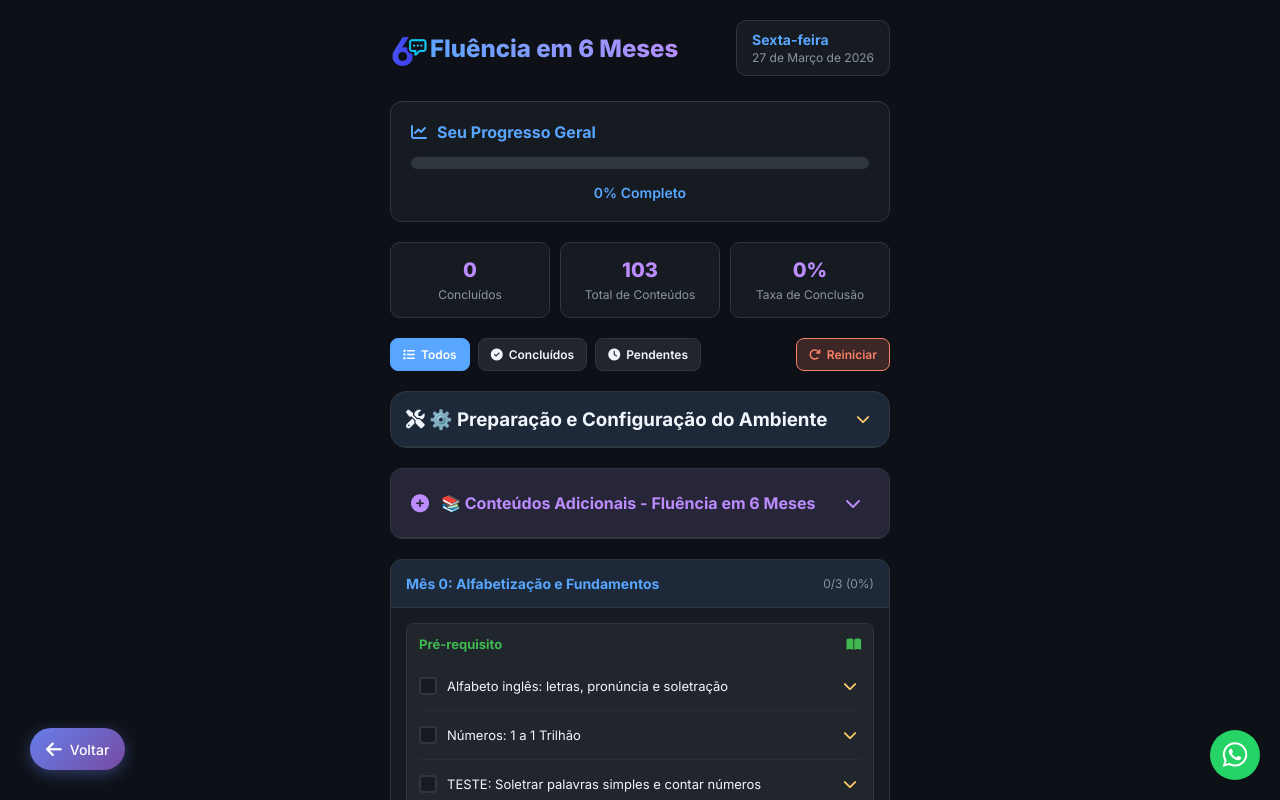
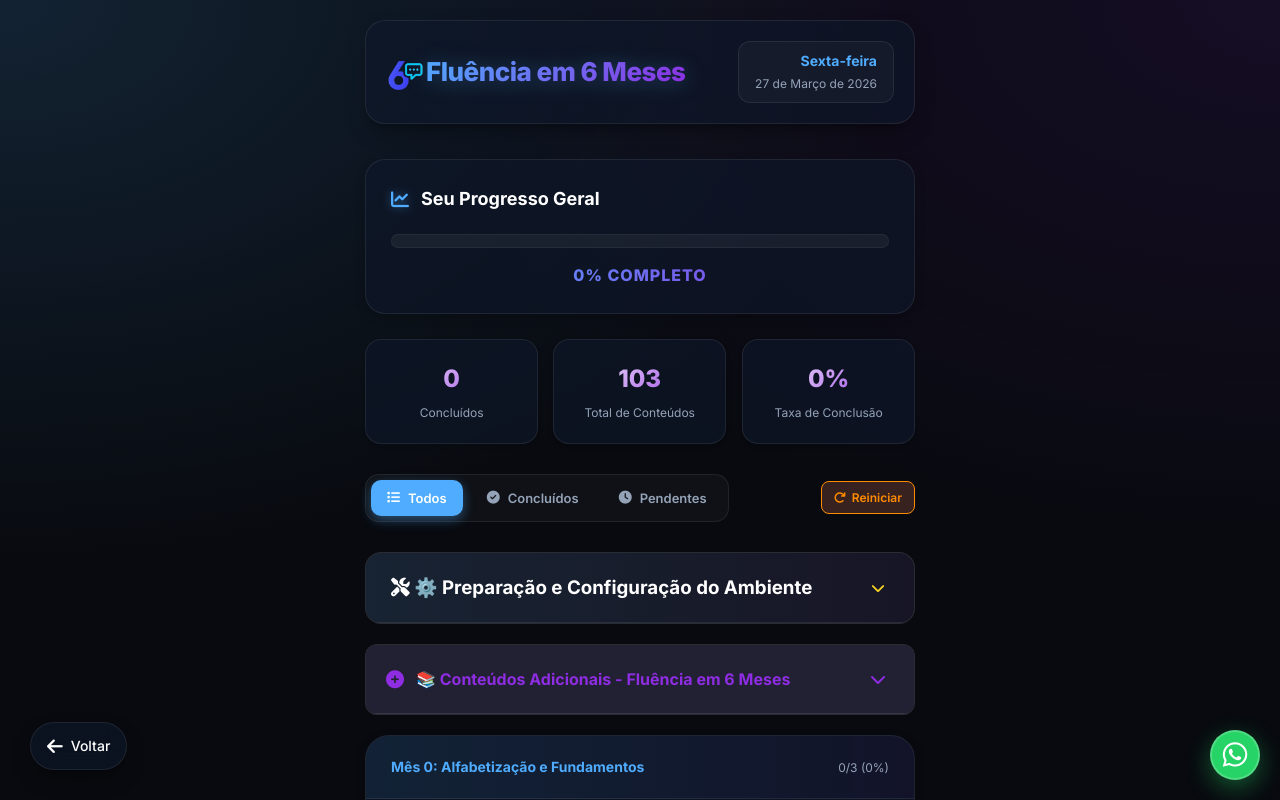
Before and after one commit to kaiquebazil/links, a website with bundled scripts: page 6meses.html in a window 1280 px wide. Shown: the top 800 px of the page. Built offline with nearby package versions, Linux system fonts and the light colour scheme; grey boxes are pictures that could not be loaded.

Commit message:
style: modernize 6meses page with glassmorphism and improved UI

```diff
--- a/css/6meses.css
+++ b/css/6meses.css
@@ -6,24 +6,35 @@
   display: flex;
   justify-content: space-between;
   align-items: center;
-  margin-bottom: 25px;
+  margin-bottom: 35px;
   flex-wrap: wrap;
+  padding: 20px;
+  background: var(--glass-bg);
+  backdrop-filter: var(--glass-blur);
+  -webkit-backdrop-filter: var(--glass-blur);
+  border-radius: 20px;
+  border: 1px solid var(--glass-border);
+  box-shadow: var(--shadow-lg);
+  gap: 15px;
 }
 
 .app-title {
-  font-size: 24px;
+  font-size: 26px;
   font-weight: 800;
-  background: linear-gradient(45deg, var(--accent-color), var(--accent-purple));
+  letter-spacing: -0.5px;
+  background: linear-gradient(135deg, var(--accent-color), var(--accent-purple));
   -webkit-background-clip: text;
   -webkit-text-fill-color: transparent;
   background-clip: text;
+  filter: drop-shadow(0 2px 10px rgba(79, 172, 254, 0.3));
 }
 
 .date-info {
-  background-color: var(--card-bg);
-  border-radius: 10px;
-  padding: 10px 15px;
-  border: 1px solid var(--border-color);
+  background: rgba(255, 255, 255, 0.03);
+  border-radius: 12px;
+  padding: 8px 16px;
+  border: 1px solid var(--glass-border);
+  text-align: right;
 }
 
 .current-day {
@@ -485,37 +496,54 @@
 
 /* Progresso */
 .progress-container {
-  background-color: var(--card-bg);
-  border-radius: 12px;
-  padding: 20px;
+  background: var(--glass-bg);
+  backdrop-filter: var(--glass-blur);
+  -webkit-backdrop-filter: var(--glass-blur);
+  border-radius: 20px;
+  padding: 25px;
+  margin-bottom: 25px;
+  border: 1px solid var(--glass-border);
+  box-shadow: var(--shadow-md);
+}
+
+.section-title {
+  font-size: 18px;
+  font-weight: 700;
   margin-bottom: 20px;
-  border: 1px solid var(--border-color);
-}
-
-.section-title {
-  font-size: 16px;
-  font-weight: 700;
-  margin-bottom: 15px;
+  color: var(--text-primary);
+  display: flex;
+  align-items: center;
+  gap: 12px;
+}
+
+.section-title i {
   color: var(--accent-color);
-  display: flex;
-  align-items: center;
-  gap: 10px;
+  filter: drop-shadow(0 0 5px rgba(79, 172, 254, 0.5));
 }
 
 .progress-bar {
-  height: 12px;
-  background-color: var(--progress-bg);
-  border-radius: 6px;
+  height: 14px;
+  background: rgba(255, 255, 255, 0.05);
+  border-radius: 100px;
   margin: 15px 0;
   overflow: hidden;
+  border: 1px solid rgba(255, 255, 255, 0.05);
 }
 
 .progress {
   height: 100%;
-  border-radius: 6px;
-  background: linear-gradient(90deg, var(--accent-color), var(--accent-purple));
+  border-radius: 100px;
+  background: linear-gradient(90deg, var(--accent-color), var(--accent-purple), var(--accent-color));
+  background-size: 200% 100%;
+  animation: progressShine 3s linear infinite;
   width: 0%;
-  transition: width 0.5s ease;
+  transition: width 1s cubic-bezier(0.34, 1.56, 0.64, 1);
+  box-shadow: 0 0 15px rgba(79, 172, 254, 0.4);
+}
+
+@keyframes progressShine {
+  0% { background-position: 200% 0; }
+  100% { background-position: -200% 0; }
 }
 
 .progress-text {
@@ -529,28 +557,38 @@
 .stats {
   display: grid;
   grid-template-columns: repeat(3, 1fr);
-  gap: 10px;
-  margin-bottom: 20px;
+  gap: 15px;
+  margin-bottom: 30px;
 }
 
 .stat-card {
-  background-color: var(--card-bg);
-  border-radius: 10px;
-  padding: 15px;
-  border: 1px solid var(--border-color);
+  background: var(--glass-bg);
+  backdrop-filter: var(--glass-blur);
+  -webkit-backdrop-filter: var(--glass-blur);
+  border-radius: 16px;
+  padding: 20px 10px;
+  border: 1px solid var(--glass-border);
   text-align: center;
-  transition: transform 0.3s ease;
+  transition: var(--transition);
+  box-shadow: var(--shadow-sm);
 }
 
 .stat-card:hover {
-  transform: translateY(-2px);
+  transform: translateY(-5px);
+  background: var(--card-hover);
+  border-color: rgba(255, 255, 255, 0.2);
+  box-shadow: var(--shadow-lg);
 }
 
 .stat-number {
-  font-size: 20px;
+  font-size: 24px;
   font-weight: 800;
-  color: var(--accent-purple);
+  color: var(--text-primary);
   margin-bottom: 5px;
+  display: block;
+  background: linear-gradient(135deg, #fff, var(--accent-purple));
+  -webkit-background-clip: text;
+  -webkit-text-fill-color: transparent;
 }
 
 .stat-label {
@@ -651,38 +689,45 @@
 .controls {
   display: flex;
   justify-content: space-between;
-  margin-bottom: 20px;
+  align-items: center;
+  margin-bottom: 30px;
+  gap: 15px;
+  flex-wrap: wrap;
+}
+
+.filter-buttons {
+  display: flex;
   gap: 10px;
-}
-
-.filter-buttons {
-  display: flex;
-  gap: 8px;
+  background: rgba(255, 255, 255, 0.03);
+  padding: 5px;
+  border-radius: 14px;
+  border: 1px solid var(--glass-border);
 }
 
 .filter-btn {
-  background-color: var(--button-bg);
-  border: 1px solid var(--border-color);
-  border-radius: 8px;
-  padding: 8px 12px;
-  color: var(--text-primary);
-  font-size: 12px;
+  background: transparent;
+  border: none;
+  border-radius: 10px;
+  padding: 10px 16px;
+  color: var(--text-secondary);
+  font-size: 13px;
   font-weight: 600;
   cursor: pointer;
   display: flex;
   align-items: center;
-  gap: 6px;
-  transition: all 0.3s ease;
+  gap: 8px;
+  transition: var(--transition);
 }
 
 .filter-btn:hover {
-  background-color: var(--button-hover);
+  color: var(--text-primary);
+  background: rgba(255, 255, 255, 0.05);
 }
 
 .filter-btn.active {
-  background-color: var(--accent-color);
-  border-color: var(--accent-color);
+  background: var(--accent-color);
   color: white;
+  box-shadow: 0 4px 12px rgba(79, 172, 254, 0.4);
 }
 
 .reset-btn {
@@ -1191,22 +1236,28 @@
 }
 
 .month-card {
-  background-color: var(--card-bg);
-  border-radius: 12px;
-  border: 1px solid var(--border-color);
+  background: var(--glass-bg);
+  backdrop-filter: var(--glass-blur);
+  -webkit-backdrop-filter: var(--glass-blur);
+  border-radius: 24px;
+  border: 1px solid var(--glass-border);
   overflow: hidden;
-  transition: transform 0.3s ease;
+  transition: var(--transition);
+  margin-bottom: 20px;
+  box-shadow: var(--shadow-md);
 }
 
 .month-card:hover {
-  transform: translateY(-2px);
+  transform: translateY(-5px);
+  border-color: rgba(255, 255, 255, 0.15);
+  box-shadow: var(--shadow-lg);
 }
 
 .month-header,
 .week-zero-header {
-  background-color: rgba(88, 166, 255, 0.1);
-  padding: 15px;
-  border-bottom: 1px solid var(--border-color);
+  background: linear-gradient(to right, rgba(79, 172, 254, 0.1), rgba(142, 45, 226, 0.05));
+  padding: 20px 25px;
+  border-bottom: 1px solid var(--glass-border);
   display: flex;
   justify-content: space-between;
   align-items: center;
@@ -1231,20 +1282,27 @@
 }
 
 .week-card {
-  background-color: var(--button-bg);
-  border-radius: 8px;
-  padding: 12px;
-  border: 1px solid var(--border-color);
+  background: rgba(255, 255, 255, 0.03);
+  border-radius: 18px;
+  padding: 20px;
+  border: 1px solid var(--glass-border);
+  transition: var(--transition);
+}
+
+.week-card:hover {
+  background: rgba(255, 255, 255, 0.05);
+  border-color: rgba(255, 255, 255, 0.1);
 }
 
 .week-title {
   font-weight: 700;
-  margin-bottom: 10px;
+  margin-bottom: 15px;
   color: var(--accent-green);
   display: flex;
   align-items: center;
   justify-content: space-between;
-  font-size: 13px;
+  font-size: 15px;
+  letter-spacing: -0.2px;
 }
 
 .content-list {
@@ -1383,25 +1441,29 @@
 .video-card {
   display: flex;
   align-items: center;
-  gap: 10px;
-  padding: 10px;
-  background-color: rgba(88, 166, 255, 0.1);
-  border: 1px solid rgba(88, 166, 255, 0.3);
-  border-radius: 8px;
+  gap: 15px;
+  padding: 15px;
+  background: rgba(255, 255, 255, 0.03);
+  border: 1px solid var(--glass-border);
+  border-radius: 14px;
   text-decoration: none;
   color: var(--text-primary);
-  transition: all 0.3s ease;
+  transition: var(--transition);
+  margin-top: 10px;
 }
 
 .video-card:hover {
-  background-color: rgba(88, 166, 255, 0.2);
-  transform: translateX(5px);
+  background: rgba(255, 255, 255, 0.08);
+  border-color: var(--accent-color);
+  transform: translateX(8px);
+  box-shadow: var(--shadow-md);
 }
 
 .video-icon {
   color: var(--accent-color);
-  font-size: 16px;
+  font-size: 28px;
   flex-shrink: 0;
+  filter: drop-shadow(0 0 8px rgba(79, 172, 254, 0.4));
 }
 
 .video-info {
@@ -1431,25 +1493,40 @@
 }
 
 .material-item {
-  padding: 8px 0;
-  padding-left: 20px;
+  padding: 12px 15px;
+  padding-left: 35px;
   position: relative;
-  font-size: 12px;
-  color: var(--text-secondary);
+  font-size: 13px;
+  color: var(--text-secondary);
+  background: rgba(255, 255, 255, 0.02);
+  border-radius: 10px;
+  margin-bottom: 8px;
+  transition: var(--transition);
+}
+
+.material-item:hover {
+  background: rgba(255, 255, 255, 0.05);
+  color: var(--text-primary);
 }
 
 .material-item:before {
-  content: "•";
+  content: "\f15c";
+  font-family: "Font Awesome 6 Free";
+  font-weight: 900;
   position: absolute;
-  left: 8px;
+  left: 12px;
   color: var(--accent-purple);
-  font-size: 14px;
+  font-size: 12px;
 }
 
 .material-link {
   color: var(--accent-purple);
   text-decoration: none;
-  transition: color 0.3s ease;
+  font-weight: 600;
+  transition: var(--transition);
+  display: inline-flex;
+  align-items: center;
+  gap: 5px;
 }
 
 .material-link:hover {
@@ -3651,41 +3728,46 @@
 }
 
 .week-zero-content-card {
-  border-radius: 10px;
-  border: 1px solid var(--border-color);
+  border-radius: 18px;
+  border: 1px solid var(--glass-border);
+  background: rgba(255, 255, 255, 0.02);
   overflow: hidden;
-  transition: all 0.3s ease;
+  transition: var(--transition);
+  margin-bottom: 12px;
 }
 
 .week-zero-content-card.completed {
   border-color: var(--accent-green);
-  background: rgba(59, 185, 80, 0.05);
+  background: rgba(0, 242, 254, 0.05);
+  box-shadow: 0 0 15px rgba(0, 242, 254, 0.1);
 }
 
 .content-card-header {
-  padding: 15px;
-  display: flex;
-  align-items: center;
-  gap: 12px;
+  padding: 18px;
+  display: flex;
+  align-items: center;
+  gap: 15px;
   cursor: pointer;
-  background: linear-gradient(135deg, rgba(102, 126, 234, 0.05), transparent);
+  background: linear-gradient(135deg, rgba(255, 255, 255, 0.03), transparent);
+  transition: var(--transition);
 }
 
 .content-card-header:hover {
-  background: linear-gradient(135deg, rgba(102, 126, 234, 0.1), transparent);
+  background: linear-gradient(135deg, rgba(255, 255, 255, 0.08), transparent);
 }
 
 .content-card-icon {
-  width: 40px;
-  height: 40px;
-  background: linear-gradient(135deg, var(--accent-color), #667eea);
-  border-radius: 10px;
+  width: 44px;
+  height: 44px;
+  background: linear-gradient(135deg, var(--accent-color), var(--accent-purple));
+  border-radius: 12px;
   display: flex;
   align-items: center;
   justify-content: center;
   color: white;
-  font-size: 16px;
+  font-size: 18px;
   flex-shrink: 0;
+  box-shadow: 0 4px 10px rgba(79, 172, 254, 0.3);
 }
 
 .content-card-title {
@@ -3947,3 +4029,79 @@
   border-radius: 12px;
   font-weight: 500;
 }
+/* === MODERN ENHANCEMENTS === */
+
+/* Smooth entrance for cards */
+@keyframes cardReveal {
+  from {
+    opacity: 0;
+    transform: translateY(30px) scale(0.95);
+  }
+  to {
+    opacity: 1;
+    transform: translateY(0) scale(1);
+  }
+}
+
+.month-card, .week-card, .stat-card, .progress-container {
+  animation: cardReveal 0.6s cubic-bezier(0.16, 1, 0.3, 1) both;
+}
+
+.month-card:nth-child(1) { animation-delay: 0.1s; }
+.month-card:nth-child(2) { animation-delay: 0.2s; }
+.month-card:nth-child(3) { animation-delay: 0.3s; }
+
+/* Custom Scrollbar */
+::-webkit-scrollbar {
+  width: 8px;
+}
+
+::-webkit-scrollbar-track {
+  background: var(--primary-bg);
+}
+
+::-webkit-scrollbar-thumb {
+  background: rgba(255, 255, 255, 0.1);
+  border-radius: 10px;
+  border: 2px solid var(--primary-bg);
+}
+
+::-webkit-scrollbar-thumb:hover {
+  background: var(--accent-color);
+}
+
+/* Glassmorphism for Back Button */
+.back-button {
+  background: var(--glass-bg) !important;
+  backdrop-filter: var(--glass-blur);
+  -webkit-backdrop-filter: var(--glass-blur);
+  border: 1px solid var(--glass-border) !important;
+  color: var(--text-primary) !important;
+  box-shadow: var(--shadow-lg) !important;
+  transition: var(--transition) !important;
+}
+
+.back-button:hover {
+  transform: translateY(-5px) scale(1.05) !important;
+  background: var(--accent-color) !important;
+  border-color: var(--accent-color) !important;
+  color: white !important;
+}
+
+/* WhatsApp Float Enhancement */
+.whatsapp-float {
+  box-shadow: 0 8px 25px rgba(37, 211, 102, 0.4) !important;
+  border: 2px solid rgba(255, 255, 255, 0.2);
+}
+
+/* Tooltip style for progress */
+.progress-text {
+  margin-top: 10px;
+  font-size: 16px;
+  letter-spacing: 1px;
+  text-transform: uppercase;
+  background: linear-gradient(90deg, var(--accent-color), var(--accent-purple));
+  -webkit-background-clip: text;
+  -webkit-text-fill-color: transparent;
+  font-weight: 800;
+}
--- a/css/geral.css
+++ b/css/geral.css
@@ -8,41 +8,55 @@
 }
 
 :root {
-  --primary-bg: #0d1117;
-  --card-bg: #161b22;
-  --accent-color: #58a6ff;
-  --accent-green: #3fb950;
-  --accent-purple: #bc8cff;
-  --accent-orange: #f78166;
-  --accent-yellow: #ffcb6b;
-  --accent-pink: #ff7b72;
-  --text-primary: #f0f6fc;
-  --text-secondary: #8b949e;
-  --border-color: #30363d;
-  --button-bg: #21262d;
-  --button-hover: #30363d;
-  --progress-bg: #30363d;
-  --border-color: #30363d;
-  --button-bg: #21262d;
-  --button-hover: #30363d;
-  --divider-color: #30363d;
+  /* Modern Dark Palette */
+  --primary-bg: #080a0f;
+  --card-bg: rgba(22, 27, 34, 0.7);
+  --card-hover: rgba(30, 35, 45, 0.85);
+  --accent-color: #4facfe;
+  --accent-purple: #8e2de2;
+  --accent-green: #00f2fe;
+  --accent-orange: #ff8c00;
+  --accent-yellow: #f9d423;
+  --accent-pink: #ff5e62;
+
+  --text-primary: #ffffff;
+  --text-secondary: #94a3b8;
+  --border-color: rgba(255, 255, 255, 0.1);
+  --button-bg: #1e293b;
+  --button-hover: #334155;
+  --progress-bg: rgba(255, 255, 255, 0.05);
+  --divider-color: rgba(255, 255, 255, 0.05);
+
+  /* Glassmorphism & Effects */
+  --glass-bg: rgba(15, 23, 42, 0.65);
+  --glass-border: rgba(255, 255, 255, 0.08);
+  --glass-blur: blur(12px);
+  --shadow-sm: 0 2px 4px rgba(0, 0, 0, 0.1);
+  --shadow-md: 0 4px 12px rgba(0, 0, 0, 0.2);
+  --shadow-lg: 0 10px 25px -5px rgba(0, 0, 0, 0.3), 0 8px 10px -6px rgba(0, 0, 0, 0.3);
+  --transition: all 0.3s cubic-bezier(0.4, 0, 0.2, 1);
 }
 
 body {
   background-color: var(--primary-bg);
+  background-image:
+    radial-gradient(at 0% 0%, rgba(79, 172, 254, 0.15) 0, transparent 50%),
+    radial-gradient(at 100% 0%, rgba(142, 45, 226, 0.1) 0, transparent 50%);
+  background-attachment: fixed;
   color: var(--text-primary);
   min-height: 100vh;
   font-weight: 400;
   padding: 20px;
+  line-height: 1.6;
 }
 
 .container {
   width: 100%;
-  max-width: 500px;
+  max-width: 550px; /* Aumentado levemente para melhor aproveitamento */
   margin: 0 auto;
   opacity: 0;
   transform: translateY(20px);
-  animation: containerEntrance 0.8s ease-out forwards;
+  animation: containerEntrance 0.8s cubic-bezier(0.16, 1, 0.3, 1) forwards;
 }
 
 .app-icon {
```
